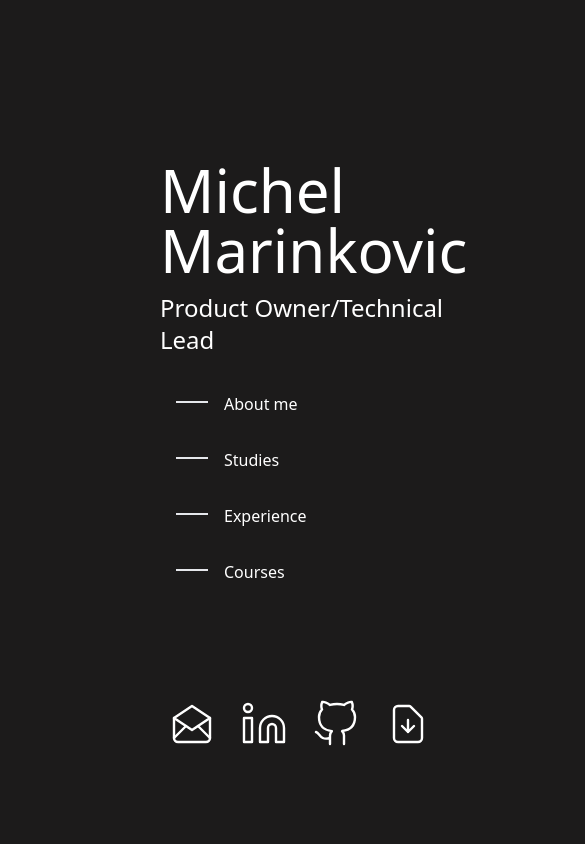
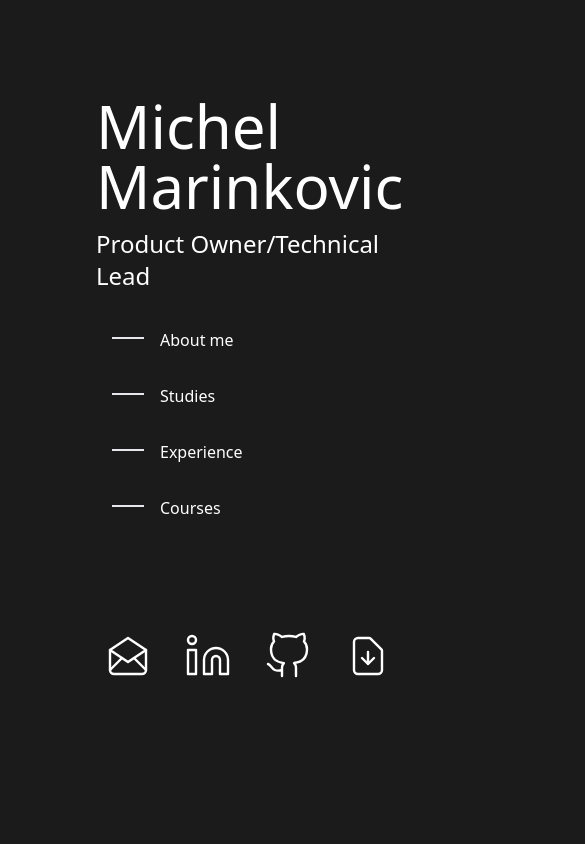
Before and after one commit to michelmarinkovice/resume, a Next.js app: page /home in a window 390 px wide. Shown: the top 844 px of the page, 585 px wide, since content can reach past the window. Built offline with nearby package versions, Linux system fonts and the light colour scheme.

Commit message:
fixing responsive design

```diff
--- a/src/pages/home.tsx
+++ b/src/pages/home.tsx
@@ -6,9 +6,9 @@ const technologies = ["Python","Django", "Flask", "FastAPI","JavaScript", "React
 const Home = () => {
     return (
       <div>
-        <div className="flex xl:flex-row md:flex-col">
-            <div className= "flex flex-col w-screen max-w-screen-lg mx-16 mt-24 mb-8 justify-between">
-              <div className="sticky top-40 ml-24">
+        <div className="flex flex-col md:flex-row">
+            <div className= "flex flex-col w-screen max-w-screen-lg mx-12 mt-24 mb-8 justify-between">
+              <div className="md:sticky top-40 ml-12">
                 <h1 className="text-6xl text-white mb-3">Michel Marinkovic</h1>
                 <h2 className="text-2xl text-white mb-5">Product Owner/Technical Lead</h2>
                 <ol className="flex flex-row">
@@ -44,7 +44,7 @@ const Home = () => {
                   </li>
                 </ol>
               </div>
-              <div className="flex flex-row gap-2 sticky bottom-24 ml-24">
+              <div className="flex flex-row gap-4 md:sticky bottom-24 ml-12 pt-24">
                 <span>
                   <a href="https://mail.google.com/mail/u/0/?fs=1&to=michel.marinkovic@gmail.com&tf=cm" title="Contact me">
                     <svg className="h-12 w-16"  width="24" height="24" viewBox="0 0 24 24" strokeWidth="1.2" stroke="#fff" fill="none" strokeLinecap="round" strokeLinejoin="round">  <path stroke="none" d="M0 0h24v24H0z"/>  <polyline points="3 9 12 15 21 9 12 3 3 9" />  <path d="M21 9v10a2 2 0 0 1 -2 2h-14a2 2 0 0 1 -2 -2v-10" />  <line x1="3" y1="19" x2="9" y2="13" />  <line x1="15" y1="13" x2="21" y2="19" /></svg>
```
